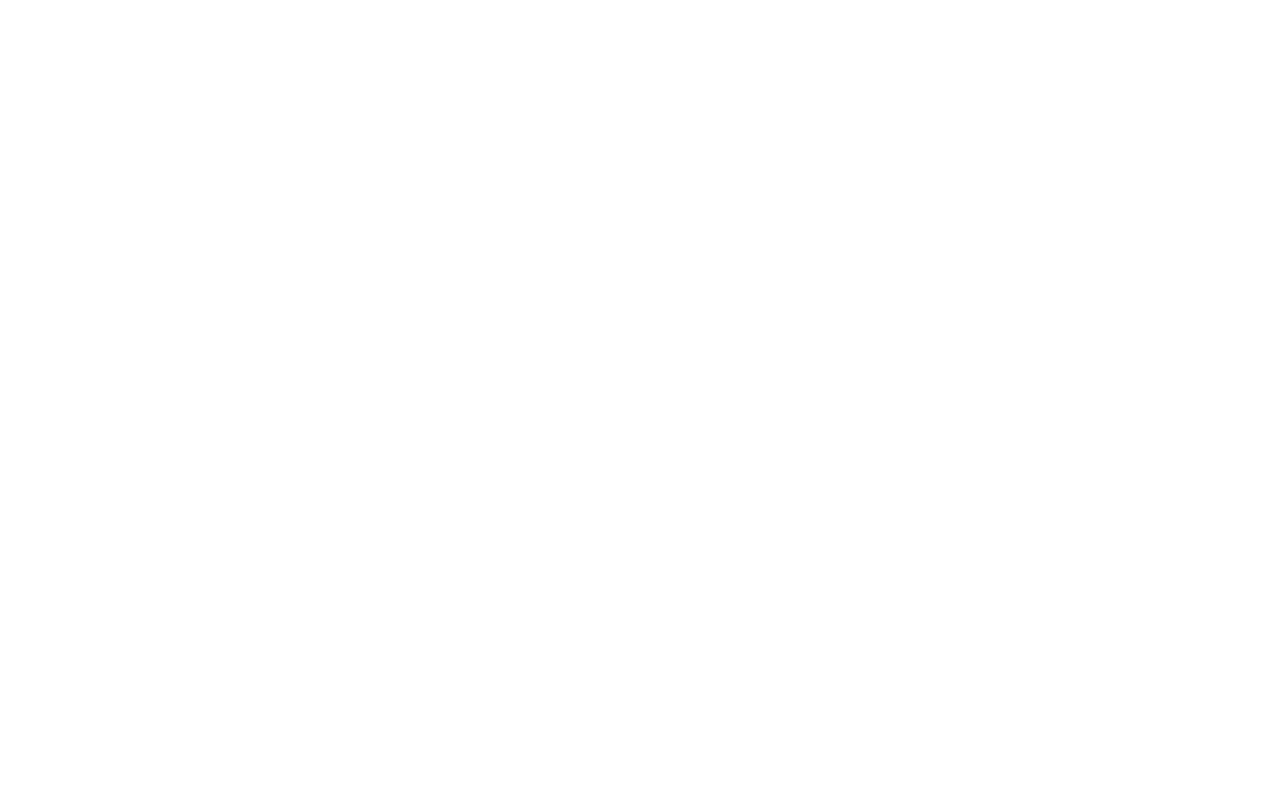
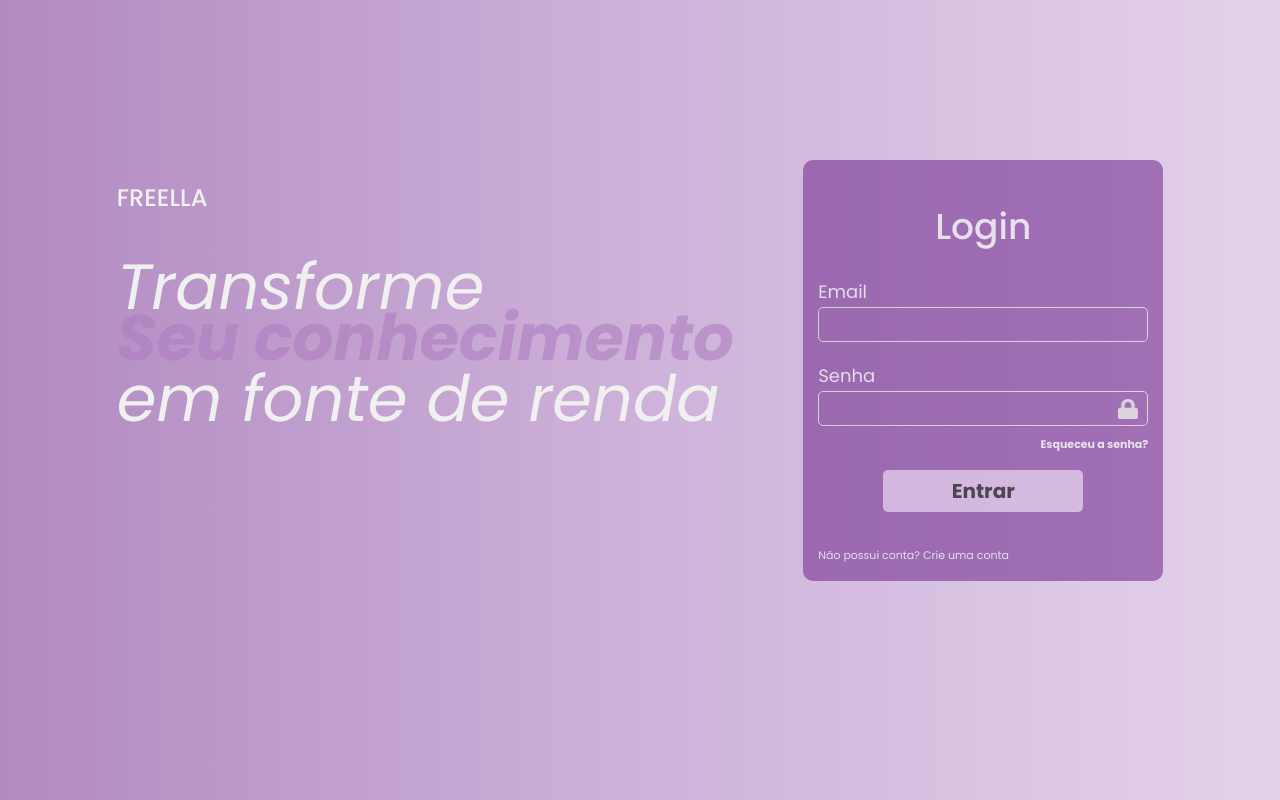
Before and after one commit to EAn022/freela_front, an Angular app: page /login in a window 1280 px wide. Before the commit this address led to /. Built offline with nearby package versions, Linux system fonts and the light colour scheme.

Commit message:
update: login

```diff
--- a/src/app/app.routes.ts
+++ b/src/app/app.routes.ts
@@ -1,8 +1,10 @@
 import { Routes } from '@angular/router';
 import { LandingPageComponent } from './components/landing-page/landing-page.component';
 import { HomeProfissionalComponent } from './components/home-profissional/home-profissional.component';
+import { LoginComponent } from './components/login/login.component';
 
 export const routes: Routes = [
     {path: '', component: LandingPageComponent},
+    {path: 'login', component:  LoginComponent},
     {path: 'home/profissional', component: HomeProfissionalComponent}
 ];
--- a/src/app/components/landing-page/landing-page.component.html
+++ b/src/app/components/landing-page/landing-page.component.html
@@ -47,7 +47,7 @@
                 <div class="marketing_text">
                     <p>Transforme</p>
                     <p class="principal">Seu conhecimento</p>
-                    <p class="ajuste_tamanho">Em fonte de renda</p>
+                    <p class="ajuste_tamanho">em fonte de renda</p>
                 </div>
                 <div class="marketing_subtitle">
                     <p>Aqui você pode contratar um serviço universitário</p>
--- a/src/app/components/landing-page/landing-page.component.scss
+++ b/src/app/components/landing-page/landing-page.component.scss
@@ -25,7 +25,6 @@
 
         h1{
             color: var(--color-purple-tertiary);
-            font-weight: bold;
             font-size: 24px;
             margin-bottom: 6vh;
         }
--- /dev/null
+++ b/src/app/components/login/login.component.html
@@ -0,0 +1,38 @@
+<body>
+    <section>
+        <div class="container">
+            <div class="text_container">
+                <h5>FREELLA</h5>
+                <div class="marketing_text">
+                    <p>Transforme</p>
+                    <p class="principal">Seu conhecimento</p>
+                    <p class="ajuste_tamanho">em fonte de renda</p>
+                </div>
+            </div>
+            <form action="#">
+                <h3>Login</h3>
+                <div class="email_input">
+                    <label for="email">Email</label>
+                    <input type="email" id="email"/>
+                </div>
+                <div class="password_input">
+                    <label for="password">Senha</label>
+                    <div class="visibilidade_senha">
+                        <input type="password" id="password" ngModel="senha" [type]="mostrarTexto ? 'text': 'password'"/>
+                        <img src="/icons/cadeado-fechado.png" alt="Ícone de visibilidade da senha" (mousedown)="mostrar_senha()" (mouseup)="ocultar_senha()" (mousemove)="ocultar_senha()" class="cadeado"/>
+                    </div>
+
+                </div>
+                <div class="forgot_password">
+                    <a href>Esqueceu a senha?</a>
+                </div>
+                <div class="sign_in button">
+                    <button type="submit">Entrar</button>
+                </div>
+                <div class="new_account">
+                    <a href="#">Não possui conta? Crie uma conta</a>
+                </div>
+            </form>
+        </div>
+    </section>
+</body>
--- /dev/null
+++ b/src/app/components/login/login.component.scss
@@ -0,0 +1,138 @@
+body{
+    background: linear-gradient(
+        90deg,
+        rgba(125, 60, 152, 0.6) 0%,
+        rgba(173, 125, 192, 0.6) 49%,
+        rgba(210, 180, 222, 0.6) 100%
+    );
+    height: 100vh;
+    section{
+        box-sizing: border-box;
+
+        .container{
+            display: flex;
+            justify-content: space-around;
+
+            .text_container{
+                margin-top: 23vh;
+                h5{
+                    font-size: 24px;
+                    color: var(--color-white-secondary);
+                    margin-bottom: 6vh;
+                }
+                .marketing_text{
+                    color: var(--color-white-secondary);
+                    font-size: 64px;
+                    font-style: italic;
+                    line-height: 0.8;
+                    p {
+                        margin-bottom: 0px;
+                    }
+                    .principal{
+                        font-weight: bold;
+                        color: rgba(173, 125, 192, 0.6);
+                        margin-bottom: 10px;
+                    }
+                }
+            }
+            form{
+                margin-top: 20vh;
+                display: flex;
+                flex-direction: column;
+                align-items: center;
+                background-color: var(--color-purple-tertiary);
+                border-radius: 10px;
+                opacity: 0.64;
+                padding: 15px;
+                h3{
+                    font-size: 36px;
+                    color:var(--color-white-secondary);
+                    margin-top: 30px;
+                    margin-bottom: 30px;
+                }
+                .email_input{
+                    display: flex;
+                    flex-direction: column;
+                    margin-bottom: 20px;
+                    gap: 2px;
+                    label{
+                        font-size: 18px;
+                        color: var(--color-white-secondary);
+                    }
+                    input{
+                        width: 330px;
+                        height: 35px;
+                        border-radius: 5px;
+                        background-color: transparent;
+                        border: 1px solid var(--color-gray-light);
+                        color: white;
+
+                    }
+                }
+                .password_input{
+                    display: flex;
+                    flex-direction: column;
+                    margin-bottom: 5px;
+                    gap: 2px;
+                    position: relative;
+                    label{
+                        font-size: 18px;
+                        color: var(--color-white-secondary);
+                    }
+                    input{
+                        width: 330px;
+                        height: 35px;
+                        border-radius: 5px;
+                        background-color: transparent;
+                        border: 1px solid var(--color-gray-light);
+                        color: white;
+                    }
+                    .visibilidade_senha{
+                        position: relative;
+                    }
+                    .cadeado{
+                        position: absolute;
+                        right: 10px;
+                        top: 50%;
+                        transform: translateY(-50%);
+                        cursor: pointer;
+                        width: 20px; /* Ajuste o tamanho da imagem conforme necessário */
+                        height: 20px;
+                    }
+
+                }
+                .forgot_password{
+                    align-self: flex-end;
+                    a{
+                        text-decoration: none;
+                        font-size: 11px;
+                        font-weight: bold;
+                        color: var(--color-white-secondary);
+
+                    }
+                }
+                .sign_in button{
+                    width: 200px;
+                    border: 0px;
+                    border-radius: 5px;
+                    background-color: var(--color-purple-primary);
+                    font-size: 20px;
+                    font-weight: bold;
+                    margin-bottom: 30px;
+                    margin-top: 15px;
+                    padding-top: 6px;
+                    padding-bottom: 6px;
+                }
+                .new_account{
+                    align-self: flex-start;
+                    a{
+                        text-decoration: none;
+                        font-size: 11px;
+                        color: var(--color-white-secondary);
+                    }
+
+                }
+            }
+        }
+    }
+}
--- /dev/null
+++ b/src/app/components/login/login.component.ts
@@ -0,0 +1,20 @@
+import { Component } from '@angular/core';
+
+@Component({
+  selector: 'app-login',
+  standalone: true,
+  imports: [],
+  templateUrl: './login.component.html',
+  styleUrl: './login.component.scss'
+})
+export class LoginComponent {
+  senha: string = '';
+  mostrarTexto = false;
+
+  mostrar_senha(): void {
+    this.mostrarTexto = true;
+  }
+  ocultar_senha(): void{
+    this.mostrarTexto = false;
+  }
+}
```
Also changed, not shown: public/icons/cadeado-fechado.png (added), 1 other file (tests, documents, lock files or other folders).
